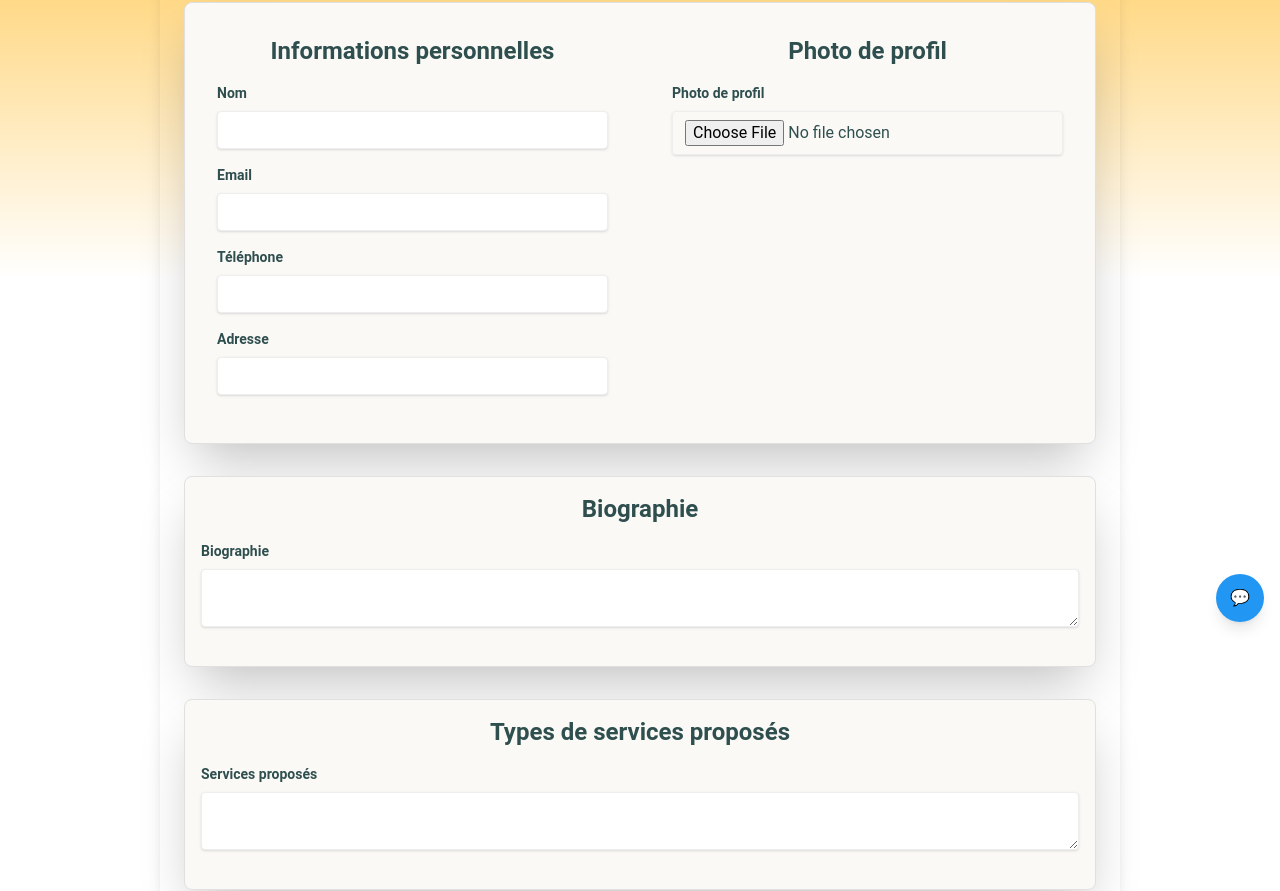
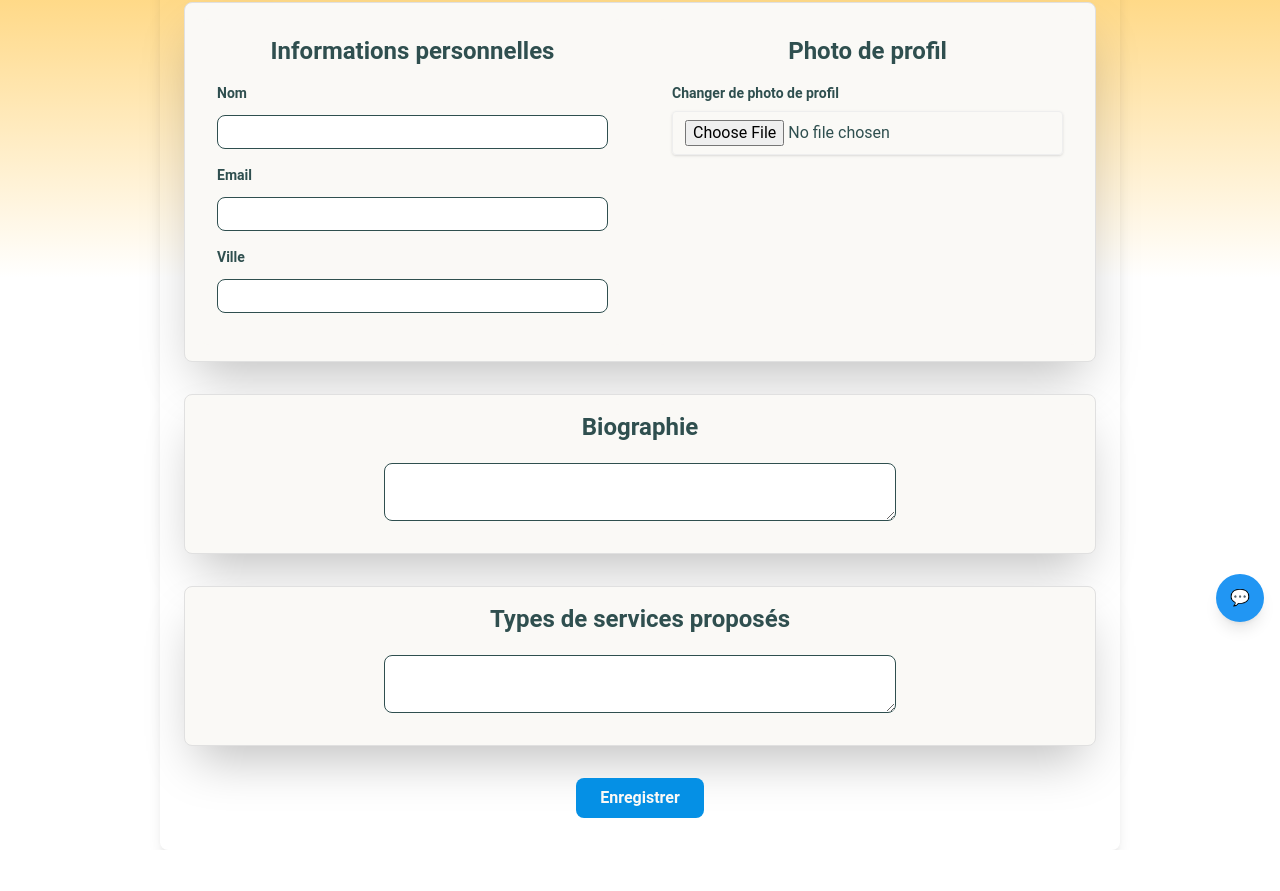
Before and after one commit to Emmanuelle-S/Mingle, a React (Vite) app in the folder frontend/: page /EditProfil in a window 1280 px wide. Shown: the part 162-1053 px from the top of the page. After the commit the page ends 1012 px from the top, so only its background shows below. Built offline with nearby package versions, Linux system fonts and the light colour scheme.

Commit message:
data import from Profil.jsx to EditProfil.jsx completed, PUT missing

```diff
--- a/frontend/src/components/Profil/EditProfil.jsx
+++ b/frontend/src/components/Profil/EditProfil.jsx
@@ -1,34 +1,27 @@
-import React from 'react';
-import {Formik, Form, useField } from 'formik';
+import React from "react";
+import { Formik, Form, useField } from 'formik';
 import * as Yup from 'yup';
 import { useLocation } from 'react-router-dom';
 
+// Validation schema using Yup
 const validationSchema = Yup.object({
   name: Yup.string().required('Champs obligatoire'),
   email: Yup.string().email('Adresse mail invalide').required('Champs obligatoire'),
-    phone: Yup.string().required('Champs obligatoire'),
-    address: Yup.string().required('Champs obligatoire'),
+  ville: Yup.string().required('Champs obligatoire'),
   bio: Yup.string(),
   services: Yup.string().required('Champs obligatoire'),
-    profilPic: Yup.mixed().required('Champs obligatoire'),
+  profilPic: Yup.mixed(),
 });
 
+// Custom input components
 const MyTextInput = ({ label, ...props }) => {
-  // = fonction fléchée qui prend comme argument un objet destructuré (permet d'extraire les données): contient au moins une propriété label, ainsi que toutes les autres propriétés (props) qui peuvent être passées à l'élément <input>.
   const [field, meta] = useField(props);
-// utilise le hook useField fourni par Formik pour lier les champs de formulaire (field) et les métadonnées (meta) à props (inclut la gestion de valeur du champ, évènement de changement, de validation ...)
-
   return (
     <div className="mb-4">
       <label className="block text-darkslategray text-sm font-bold mb-2" htmlFor={props.id || props.name}>{label}</label>
-             {/* htmlFor : défini avec la valeur props.id ou props.name pour associer le label à l'élément <input> correspondant. */}
-
       <input
-                className="shadow appearance-none border rounded w-full py-2 px-3 text-darkslategray leading-tight focus:outline-none focus:shadow-outline"
-                {...field}
-                {...props}
-                // Les propriétés de field (comme value, onChange, etc.) et toutes les autres props sont étendues à l'élément <input> => transmettre toutes les fonctionnalités et les configurations nécessaires au champ de formulaire.
-
+        className="mt-1 text-m rounded-lg border border-darkslategray p-1 w-full max-w-lg"
+        {...field} {...props}
       />
       {meta.touched && meta.error ? (
         <div className="text-red-500 text-xs italic">{meta.error}</div>
@@ -38,22 +31,13 @@ const MyTextInput = ({ label, ...props }) => {
 };
 
 const MyTextarea = ({ label, ...props }) => {
-   // fonction fléchée qui prend comme argument un objet destructuré (permet d'extraire les données), qui contient au moins une propriété label, ainsi que toutes les autres propriétés (props) qui peuvent être passées à l'élément <textarea>.
-
   const [field, meta] = useField(props);
-     // utilise le hook useField fourni par Formik pour lier les champs de formulaire (field) et les métadonnées (meta) à props (inclut la gestion de la valeur du champ, des événements de changement, de la validation...)
-
   return (
-        <div className="mb-4">
+    <div className="mb-4 mx-auto flex justify-center">
       <label className="block text-darkslategray text-sm font-bold mb-2" htmlFor={props.id || props.name}>{label}</label>
-            {/* htmlFor = défini avec la valeur props.id ou props.name pour associer le label à l'élément <textarea> correspondant. */}
-
       <textarea
-                className="shadow appearance-none border rounded w-full py-2 px-3 text-darkslategray leading-tight focus:outline-none focus:shadow-outline"
-                {...field}
-                {...props}
-                // Les propriétés de field (comme value, onChange, etc.) et toutes les autres props sont étendues à l'élément <input> => transmettre toutes les fonctionnalités et les configurations nécessaires au champ de formulaire.
-
+        className="mt-1 text-m rounded-lg border border-darkslategray p-1 w-full max-w-lg"
+        {...field} {...props}
       />
       {meta.touched && meta.error ? (
         <div className="text-red-500 text-xs italic">{meta.error}</div>
@@ -63,38 +47,26 @@ const MyTextarea = ({ label, ...props }) => {
 };
 
 const MyFileInput = ({ label, ...props }) => {
-  // fonction fléchée qui prend comme argument un objet destructuré (permet d'extraire les données), qui contient au moins une propriété label, ainsi que toutes les autres propriétés (props) qui peuvent être passées à l'élément <textarea>.
   const [field, meta, helpers] = useField(props);
   const { setValue } = helpers;
-     // utilise le hook useField fourni par Formik pour lier les champs de formulaire (field), les métadonnées (meta) et les fonctions d'assistance (helpers) à props.
-  // setValue = extraite de helpers pour mettre à jour la valeur du champ.
-  // Rappel helpers :  fonctions d'assistance qui permettent de manipuler directement la valeur et l'état du champ. Ici utilisé pour extraire la fonction setValue
-
 
   const handleChange = (e) => {
     setValue(e.currentTarget.files[0]);
   };
-    // appelée lorsque l'utilisateur sélectionne un fichier. Elle récupère le premier fichier sélectionné met à jour la valeur du champ de formulaire avec ce fichier en utilisant setValue.
-
 
   return (
     <div className="mb-4">
       <label className="block text-darkslategray text-sm font-bold mb-2" htmlFor={props.id || props.name}>{label}</label>
-             {/* htmlFor = défini avec la valeur props.id ou props.name pour associer le label à l'élément <input> correspondant. */}
       <input
         className="shadow appearance-none border rounded w-full py-2 px-3 text-darkslategray leading-tight focus:outline-none focus:shadow-outline"
         type="file"
         onChange={handleChange}
-                // fonction handleChange = assignée à l'événement onChange pour gérer la sélection du fichier.
-
       />
       {meta.touched && meta.error ? (
         <div className="text-red-500 text-xs italic">{meta.error}</div>
       ) : null}
       {field.value && typeof field.value === 'object' && (
         <div className="text-sm mt-2">{field.value.name}</div>
-                // Si une valeur est présente dans field.value et que cette valeur est un objet, alors un élément <div> est rendu pour afficher le nom du fichier (field.value.name).
-
       )}
     </div>
   );
@@ -102,29 +74,24 @@ const MyFileInput = ({ label, ...props }) => {
 
 const EditProfil = () => {
   const location = useLocation();
-    // Utilisation du hook useLocation pour accéder aux données passées via la navigation (Profil.jsx)
   const { userData } = location.state || { userData: {} };
-    // Extraction des données utilisateur de l'état de la navigation, ou définition d'un objet vide par défaut
 
   const initialValues = {
-        name: userData.name || '',
-        email: userData.email || '',
-        phone: userData.phone || '',
-        address: userData.address || '',
-        bio: userData.bio || '',
-        services: (Array.isArray(userData.services) ? userData.services.join(', ') : userData.services) || '',
+    name: userData.username || '',
+    email: userData.mail || '',
+    ville: userData.localisation || '',
+    bio: userData.biographie || '',
+    services: userData.service_type || '',
     profilPic: null,
   };
 
   const handleSubmit = (values) => {
     const formattedValues = {
       ...values,
-            services: values.services.split(',').map(service => service.trim())
-            // Transformation de la chaîne de services en tableau en les séparant par des virgules et en supprimant les espaces superflus, permet de retourner les valeurs extraite du tableau sous forme string, ce qui est attendu lors de la soumission du formulaire
+      services: values.services,  // Just a string, no need to transform
     };
     console.log(formattedValues);
-        //pour l'instant elle logue les valeurs du formulaire dans la console, à remplacer avec les données du BACKEND
-
+    // Send formattedValues to the server here
   };
 
   return (
@@ -133,39 +100,52 @@ const EditProfil = () => {
       validationSchema={validationSchema}
       onSubmit={handleSubmit}
     >
+      {({ setFieldValue, values }) => (
         <Form className="max-w-screen-lg mx-auto px-6 py-8 rounded-lg shadow-lg">
           <h1 className="text-3xl font-bold mb-6 text-center text-darkslategray">Editer le profil</h1>
 
-                <div className="md:flex md:space-x-8 mb-8 bg-white p-4 rounded-lg  border border-gray-300 shadow-2xl">
+          <div className="md:flex md:space-x-8 mb-8 bg-white p-4 rounded-lg border border-gray-300 shadow-2xl">
             <div className="md:w-1/2 bg-white rounded-lg p-4">
               <h2 className="text-2xl font-bold mb-4 text-darkslategray text-center">Informations personnelles</h2>
-                        <MyTextInput label="Nom" name="name" type="text" />
+              <MyTextInput label="Nom" name="name" type="text"/>
               <MyTextInput label="Email" name="email" type="email" />
-                        <MyTextInput label="Téléphone" name="phone" type="text" />
-                        <MyTextInput label="Adresse" name="address" type="text" />
+              <MyTextInput label="Ville" name="ville" type="text"/>
             </div>
             <div className="md:w-1/2 mt-6 md:mt-0 bg-white rounded-lg p-4">
               <h2 className="text-2xl font-bold mb-4 text-darkslategray text-center">Photo de profil</h2>
-                        <MyFileInput label="Photo de profil" name="profilPic" />
+              {userData.avatar && (
+                <div className="text-center mb-4">
+                  <img
+                    src={userData.avatar}
+                    alt="Photo de profil"
+                    className="rounded-full mx-auto mb-2 max-w-full h-auto"
+                  />
+                </div>
+              )}
+              <MyFileInput label="Changer de photo de profil" name="profilPic" />
             </div>
           </div>
 
           <div className="mb-8 bg-white rounded-lg p-4 border border-gray-300 shadow-2xl">
             <h2 className="text-2xl font-bold mb-4 text-darkslategray text-center">Biographie</h2>
-                    <MyTextarea label="Biographie" name="bio" />
+            <MyTextarea label="" name="bio" />
           </div>
 
           <div className="mb-8 bg-white rounded-lg p-4 border border-gray-300 shadow-2xl">
             <h2 className="text-2xl font-bold mb-4 text-darkslategray text-center">Types de services proposés</h2>
-                    <MyTextarea label="Services proposés" name="services" />
+            <MyTextarea label="" name="services" />
           </div>
 
-                <div className="mt-4 text-center">
-                    <button type="submit" className="bg-blue-500 hover:bg-blue-700 text-white py-4 px-12 rounded-lg text-xl font-medium focus:outline-none focus:shadow-outline">
+          <div className="text-center">
+            <button
+              type="submit"
+              className="bg-accent hover:bg-blue-700 text-white font-bold py-2 px-6 rounded-lg focus:outline-none focus:shadow-outline"
+            >
               Enregistrer
             </button>
           </div>
         </Form>
+      )}
     </Formik>
   );
 };
--- a/frontend/src/components/Profil/PersonalInfo.jsx
+++ b/frontend/src/components/Profil/PersonalInfo.jsx
@@ -3,8 +3,6 @@ import { useNavigate } from 'react-router-dom';
 
 const PersonalInfo = ({ userData, isUserLoggedIn }) => {
   const navigate = useNavigate();
-  const { username, email, phone, address, profilePic, services, bio } = userData;
-
 
   // Fonction pour gérer le clic sur le bouton Éditer
   const handleEditClick = () => {
@@ -17,7 +15,7 @@ const PersonalInfo = ({ userData, isUserLoggedIn }) => {
       <h2 className="text-2xl font-extrabold mb-6 text-center text-darkslategray">Informations personnelles</h2>
       <div className="flex flex-col md:flex-row gap-8 p-4">
         <div className="flex-1 space-y-4">
-      <div >
+          <div>
             <label className="block text-darkslategray">Nom</label>
             <p className="mt-1 text-m rounded-lg border border-darkslategray p-1">{userData.username}</p>
           </div>
@@ -47,13 +45,12 @@ const PersonalInfo = ({ userData, isUserLoggedIn }) => {
       </div>
       {isUserLoggedIn && (
         <div className="mt-4 text-center">
-      <button className="bg-accent hover:bg-blue-700 text-white py-2 px-9 rounded-lg text-lg font-medium focus:outline-none focus:shadow-outline" onClick={handleEditClick} >
+          <button className="bg-accent hover:bg-blue-700 text-white py-2 px-9 rounded-lg text-lg font-medium focus:outline-none focus:shadow-outline" onClick={handleEditClick}>
             Éditer
           </button>
         </div>
       )}
     </div>
-
   );
 };
 
```
Lines whose indentation alone changed are shown as unchanged.
